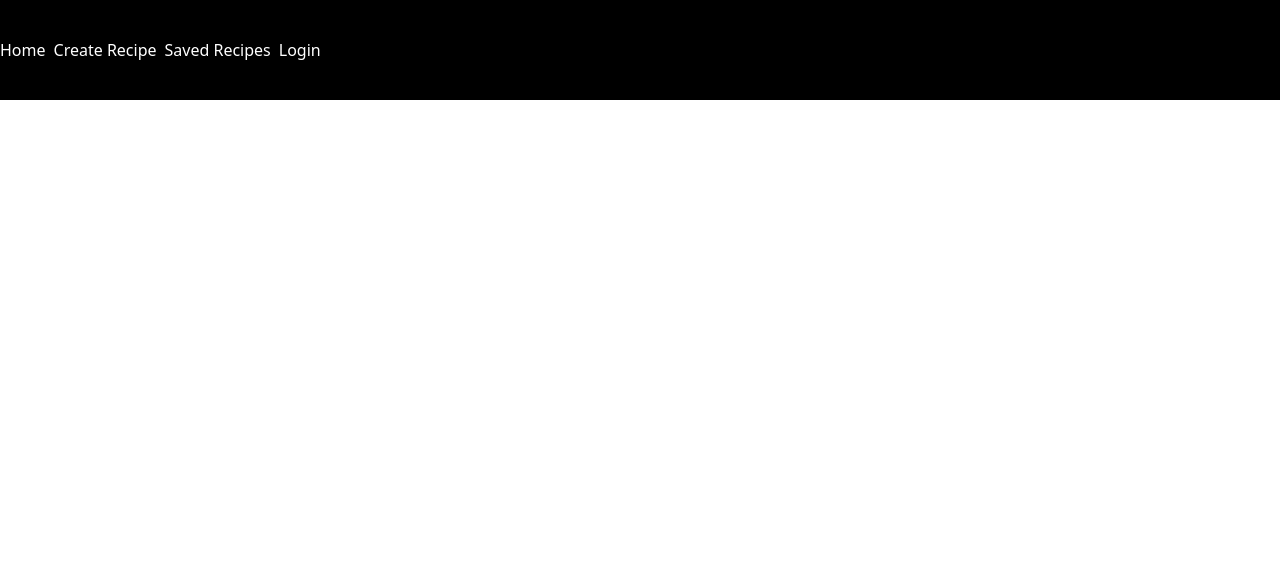
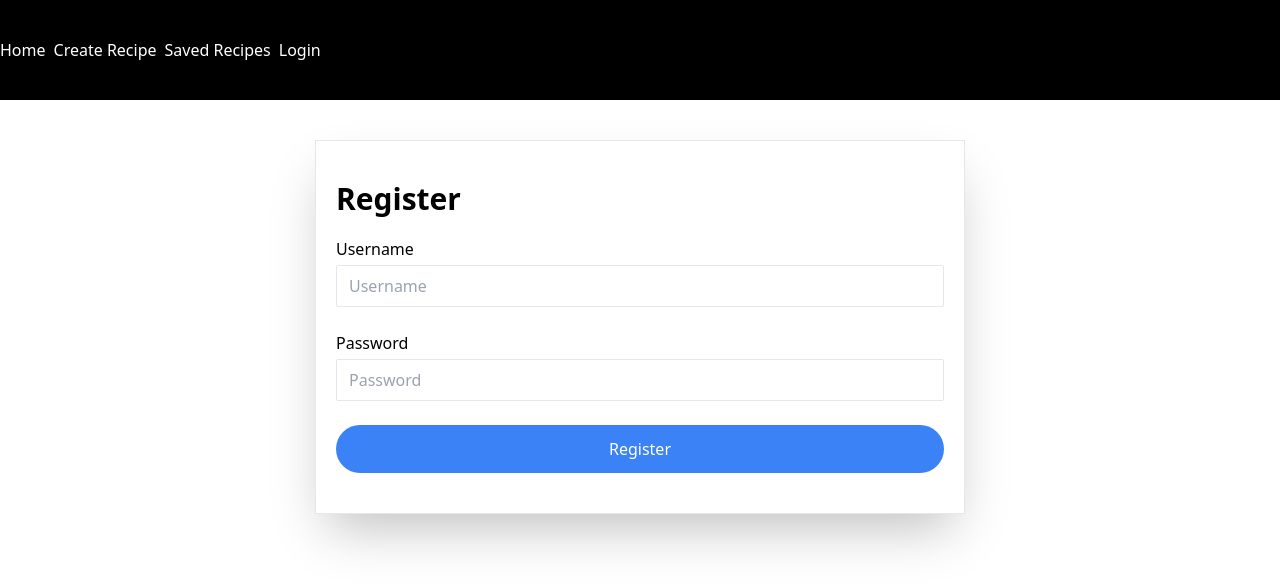
Before and after one commit to joseph-lang7/Recipe, a React (Vite) app in the folder client/: page /auth/register in a window 1280 px wide. Shown: the top 588 px of the page. Built offline with nearby package versions, Linux system fonts and the light colour scheme.

Commit message:
Validate username availability for register form

```diff
--- a/client/src/App.jsx
+++ b/client/src/App.jsx
@@ -1,13 +1,19 @@
 import "./App.css";
 import { Routes, Route } from "react-router-dom";
-import { CreateRecipePage, Login, HomePage, SavedRecipesPage } from "./pages";
+import {
+  CreateRecipePage,
+  Login,
+  HomePage,
+  SavedRecipesPage,
+  Register,
+} from "./pages";
 
 function App() {
   return (
     <Routes>
       <Route path="/" element={<HomePage />} />
       <Route path="/create-recipe" element={<CreateRecipePage />} />
-      {/* <Route path="/auth/register" element={<Register />} /> */}
+      <Route path="/auth/register" element={<Register />} />
       <Route path="/auth/login" element={<Login />} />
       <Route path="/saved-recipes" element={<SavedRecipesPage />} />
     </Routes>
--- a/client/src/pageComponents/auth/components/forms/loginForm.jsx
+++ b/client/src/pageComponents/auth/components/forms/login-form/login-form.jsx
@@ -1,4 +1,4 @@
-import { FormGroup } from "../form-group/form-group";
+import { FormGroup } from "../../form-group/form-group";
 import { useForm } from "react-hook-form";
 import axios from "axios";
 import { useCookies } from "react-cookie";
--- /dev/null
+++ b/client/src/pageComponents/auth/components/forms/register-form/auth-service.js
@@ -0,0 +1,35 @@
+import axios from "axios";
+
+export const getUsernames = async () => {
+  const res = await axios.get("http://localhost:3001/auth/users");
+  const users = res.data;
+  const usernames = users.map((user) => user.username);
+  return usernames;
+};
+
+export const onSubmit = async (data, navigate, setUsernameExists) => {
+  const { username, password } = data;
+  try {
+    const existingUsernames = await getUsernames();
+    if (existingUsernames.includes(username)) {
+      setUsernameExists(true);
+    } else {
+      axios.post("http://localhost:3001/auth/register", {
+        username,
+        password,
+      });
+      navigate("/auth/login");
+    }
+  } catch (error) {
+    console.error(error);
+  }
+};
+
+export const checkUsernameExistence = async (username, setUsernameExists) => {
+  try {
+    const existingUsernames = await getUsernames();
+    setUsernameExists(existingUsernames.includes(username));
+  } catch (error) {
+    console.error(error);
+  }
+};
--- /dev/null
+++ b/client/src/pageComponents/auth/components/forms/register-form/register-form.jsx
@@ -0,0 +1,63 @@
+import { FormGroup } from "../../form-group/form-group";
+import { useForm } from "react-hook-form";
+import { useNavigate } from "react-router-dom";
+import { useState, useEffect } from "react";
+import { onSubmit, checkUsernameExistence } from "./auth-service";
+export const RegisterForm = () => {
+  const [usernameExists, setUsernameExists] = useState(false);
+  const navigate = useNavigate();
+  const form = useForm();
+  const { register, handleSubmit, formState, watch } = form;
+  const { errors } = formState;
+
+  const usernameValue = watch("username");
+
+  useEffect(() => {
+    if (usernameValue) {
+      checkUsernameExistence(usernameValue, setUsernameExists);
+    }
+  }, [usernameValue]);
+
+  const formSubmission = async (data) => {
+    await onSubmit(data, navigate, setUsernameExists);
+  };
+
+  return (
+    <div className="flex justify-center items-center px-5">
+      <form
+        onSubmit={handleSubmit(formSubmission)}
+        className="flex flex-col gap-5 border shadow-2xl bg-white w-[650px] h-min py-10 px-5 mt-10"
+        noValidate
+      >
+        <h2 className="text-3xl font-bold">Register</h2>
+        <FormGroup
+          htmlFor="username"
+          title="Username"
+          type="text"
+          register={register("username", {
+            required: { value: true, message: "Username is required." },
+          })}
+          placeholder="Username"
+          errorMessage={
+            usernameExists
+              ? "Username already exists."
+              : errors.username?.message
+          }
+        />
+        <FormGroup
+          htmlFor="password"
+          title="Password"
+          type="text"
+          register={register("password", {
+            required: { value: true, message: "Password is required." },
+          })}
+          placeholder="Password"
+          errorMessage={errors.password?.message}
+        />
+        <button className="w-full py-3 bg-blue-500 text-white rounded-full hover:bg-black transition-colors duration-500">
+          Register
+        </button>
+      </form>
+    </div>
+  );
+};
--- a/client/src/pageComponents/auth/index.js
+++ b/client/src/pageComponents/auth/index.js
@@ -1 +1,2 @@
-export * from "./components/forms/loginForm";
+export * from "./components/forms/login-form/login-form";
+export * from "./components/forms/register-form/register-form";
--- a/client/src/pages/index.js
+++ b/client/src/pages/index.js
@@ -2,3 +2,4 @@ export * from "./create-recipe";
 export * from "./home";
 export * from "./saved-recipes";
 export * from "./login";
+export * from "./register";
--- /dev/null
+++ b/client/src/pages/register.jsx
@@ -0,0 +1,4 @@
+import { RegisterForm } from "../pageComponents/auth/";
+export const Register = () => {
+  return <RegisterForm />;
+};
```
Also changed, not shown: 1 other file (tests, documents, lock files or other folders).
